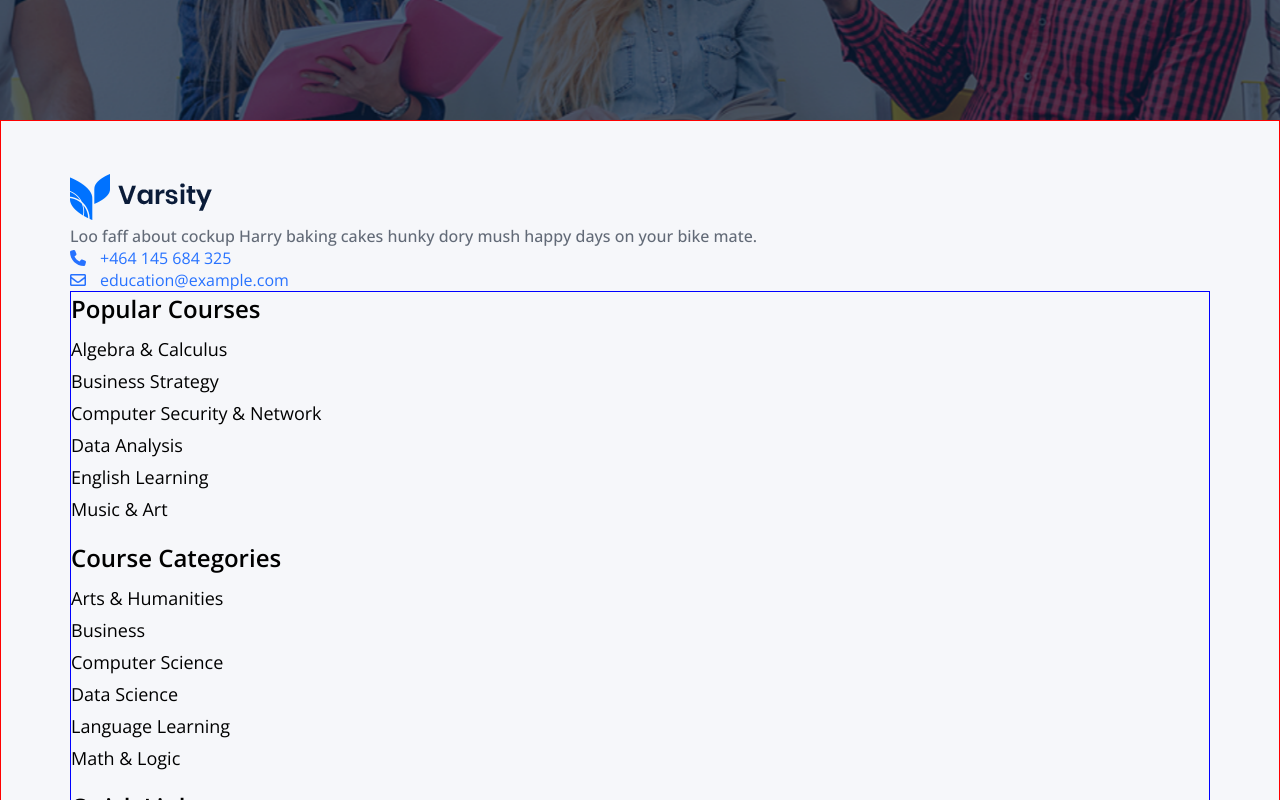
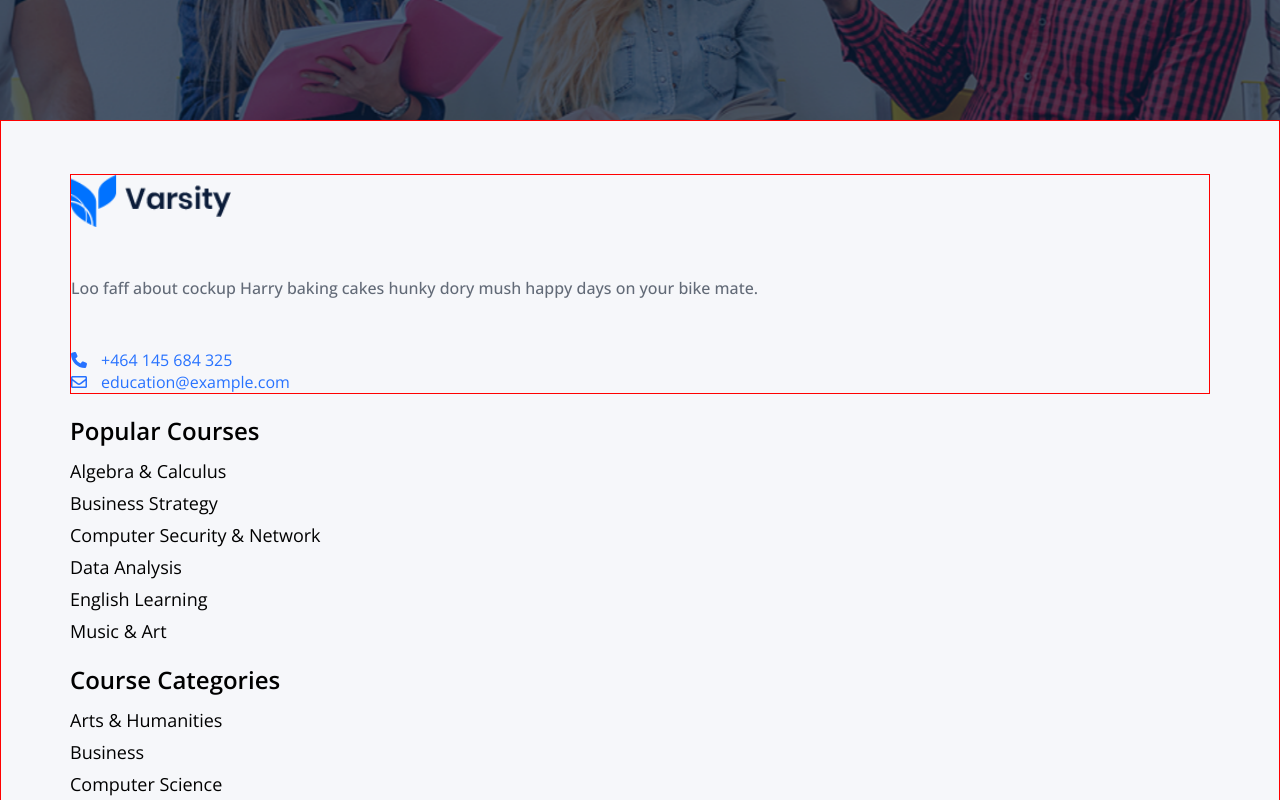
Before and after one commit to mlalayev/FinalProjectEVOCoding, a React (Vite) app: page / in a window 1280 px wide. Shown: the part 800-1600 px from the top of the page. Built offline with nearby package versions, Linux system fonts and the light colour scheme.

Commit message:
my commit

```diff
--- a/src/Components/Common/Footer/Footer.css
+++ b/src/Components/Common/Footer/Footer.css
@@ -32,28 +32,27 @@
     --text-center: center;
 
     /* Percent */
+    --percent-0: 0%;
+    --percent-5: 5%;
+    --percent-10: 10%;
+    --percent-15: 15%;
+    --percent-20: 20%;
+    --percent-25: 25%;
+    --percent-30: 30%;
+    --percent-35: 35%;
+    --percent-40: 40%;
+    --percent-45: 45%;
+    --percent-50: 50%;
+    --percent-55: 55%;
+    --percent-60: 60%;
+    --percent-65: 65%;
+    --percent-70: 70%;
+    --percent-75: 75%;
+    --percent-80: 80%;
+    --percent-85: 85%;
+    --percent-90: 90%;
+    --percent-95: 95%;
     --percent-100: 100%;
-    --percent-95: 95%;
-    --percent-90: 90%;
-    --percent-85: 85%;
-    --percent-80: 80%;
-    --percent-75: 75%;
-    --percent-70: 70%;
-    --percent-65: 65%;
-    --percent-60: 60%;
-    --percent-55: 55%;
-    --percent-50: 50%;
-    --percent-45: 45%;
-    --percent-40: 40%;
-    --percent-35: 35%;
-    --percent-30: 30%;
-    --percent-25: 25%;
-    --percent-20: 20%;
-    --percent-15: 15%;
-    --percent-10: 10%;
-    --percent-5: 5%;
-    --percent-0: 0%;
-
 
     /* Pixels */
     --2-px: 2px;
@@ -132,11 +131,26 @@
 
 .footer {
     height: 150vh;
+    gap: var(--20-px);
     padding: 53px 69px;
+    border: 1px solid red;
     width: var(--percent-100);
+    display: var(--display-flex);
     text-align: var(--text-left);
     background-color: var(--grayish-color);
+    flex-direction: var(--flex-direction-column);
+}
+
+.footer-first-div-holder{
+    min-height: 220px;
     border: 1px solid red;
+    display: var(--display-flex);
+    flex-direction: var(--flex-direction-column);
+    justify-content: var(--display-space-between);
+}
+
+.footer-logo{
+    width: 160px;
 }
 
 .footer-a-tag {
@@ -275,13 +289,10 @@ footer a {
     background: var(--instagram-red);
 }
 
-
-
 .list-holder {
-    display: flex;
-    flex-direction: column;
-    border: 1px solid blue;
-    gap: 20px;
+    gap: var(--20-px);
+    display: var(--display-flex);
+    flex-direction: var(--flex-direction-column);
 }
 
 .footer-text-first {
--- a/src/Components/Common/Footer/Footer.jsx
+++ b/src/Components/Common/Footer/Footer.jsx
@@ -12,7 +12,7 @@ function Footer() {
   return (
     <footer className='footer'>
       <div className="footer-first-div-holder">
-        <img src={logo} alt="logo" />
+        <img src={logo} alt="logo" className='footer-logo' />
 
         <p className='footer-text-first'>{t('footer.firsttext')}</p>
 
--- a/src/Components/Common/Header/Header.jsx
+++ b/src/Components/Common/Header/Header.jsx
@@ -43,7 +43,7 @@ function Header() {
   }, []);
 
   const handleScroll = () => {
-    if (window.scrollY > 130) {
+    if (window.scrollY > 30) {
       setIsSticky(true);
     } else {
       setIsSticky(false);
```
Also changed, not shown: src/Components/Common/Header/Header.css (line endings or trailing spaces).
